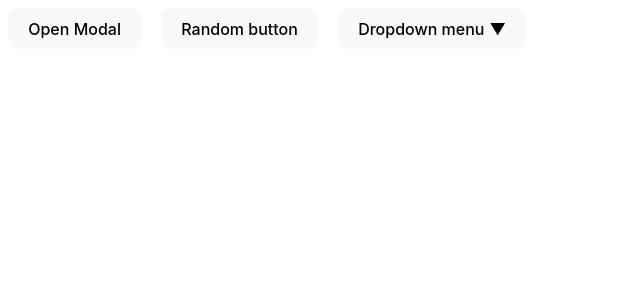
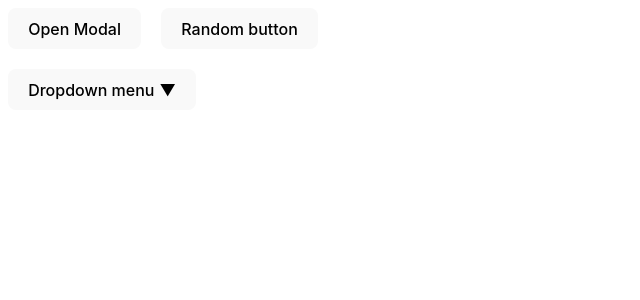
Before and after one commit to neosiae/react-aria-examples, a React (Vite) app: page / in a window 1280 px wide. Shown: the top 300 px of the page, without its empty margins (0-640 px from the left). Built offline with nearby package versions, Linux system fonts and the light colour scheme.

Commit message:
fix: any type

```diff
--- a/src/App.tsx
+++ b/src/App.tsx
@@ -14,16 +14,12 @@ function App() {
 
   return (
     <OverlayProvider>
-      <div
-        style={{
-          display: 'flex',
-          gap: 20,
-        }}
-      >
+      <div>
         <div
           style={{
             display: 'flex',
             gap: 20,
+            marginBottom: 20,
           }}
         >
           <Button onPress={openA11yModal}>Open Modal</Button>
--- a/src/components/DropdownMenu.tsx
+++ b/src/components/DropdownMenu.tsx
@@ -75,8 +75,10 @@ const Menu = ({ ...props }: MenuProps) => {
   );
 };
 
+type Item = ReturnType<TreeState<HTMLUListElement>['collection']['getItem']>;
+
 export interface MenuItemProps extends AriaMenuTriggerProps {
-  item: any;
+  item: Item;
   state: TreeState<HTMLUListElement>;
 }
 
```
